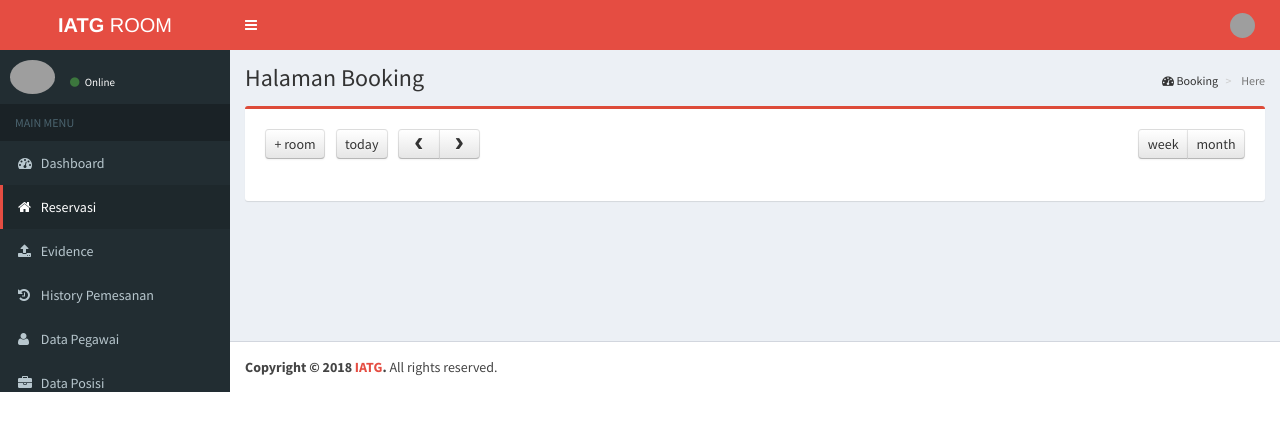
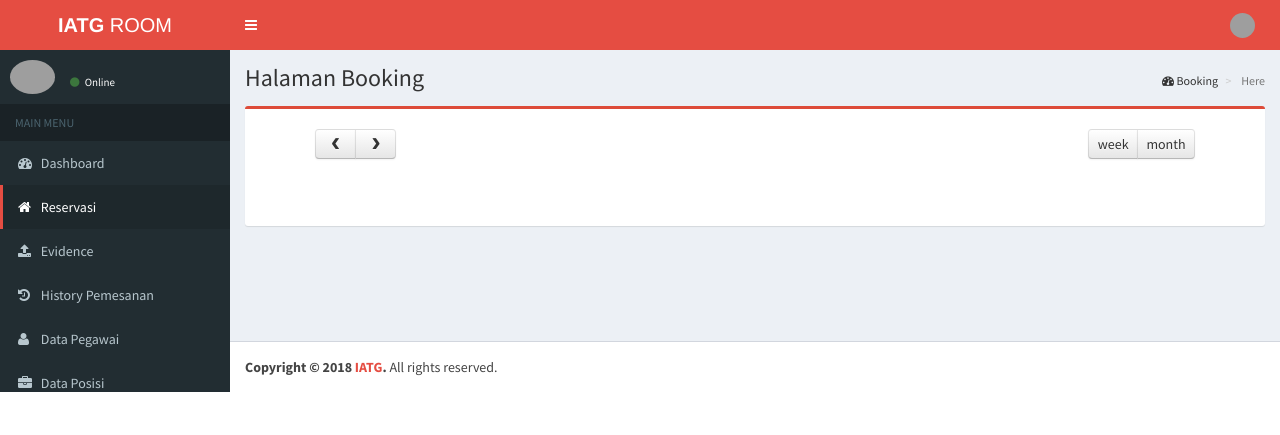
Before and after one commit to teguhdwiwidodo/iatgroom, a CodeIgniter app: page /Booking in a window 1280 px wide. Shown: the top 435 px of the page. Run offline with CodeIgniter, Linux system fonts and the light colour scheme; a user stored in the database is signed in; some libraries are stand-ins or nearby versions; grey boxes are pictures that could not be loaded.

Commit message:
updatecalendar

```diff
--- a/application/views/_layout/_css.php
+++ b/application/views/_layout/_css.php
@@ -3,6 +3,7 @@
 <link rel="stylesheet" href="<?php echo base_url(); ?>assets/eksternal/ionicons.min.css">
 <link rel="stylesheet" href="<?php echo base_url(); ?>assets/dist/css/AdminLTE.min.css">
 <link rel="stylesheet" href="<?php echo base_url(); ?>assets/dist/css/skins/skin-blue.min.css">
+<link rel="stylesheet" href="<?php echo base_url(); ?>assets/dist/css/Calendar.css">
 <link rel="stylesheet" href="<?php echo base_url(); ?>assets/plugins/select2/select2.min.css">
 <link rel="stylesheet" href="<?php echo base_url(); ?>assets/plugins/iCheck/all.css">
 <link rel="stylesheet" href="<?php echo base_url(); ?>assets/plugins/datatables/dataTables.bootstrap.css">
--- a/application/views/ruangan/booking.php
+++ b/application/views/ruangan/booking.php
@@ -13,33 +13,22 @@
 
 			  $('#calendar').fullCalendar({
 			    // put your options and callbacks here
+			    height: 400,
 				 now: '2018-05-31',
 				 selectable: true,
 				 schedulerLicenseKey: 'GPL-My-Project-Is-Open-Source',
 			      editable: true,
 			      aspectRatio: 1.8,
-      scrollTime: '00:00',
+			      scrollTime: '06:00',
+			      minTime: "05:00:00",
+   				  maxTime: "24:00:00",
 
 			      header: {
-        left: 'promptResource today prev,next',
+			        left: 'prev,next',
 			        center: 'title',
 			        right: 'timelineDay,timelineThreeDays,agendaWeek,month'
 			      },
-      customButtons: {
-        promptResource: {
-          text: '+ room',
-          click: function() {
-            var title = prompt('Room name');
-            if (title) {
-              $('#calendar').fullCalendar(
-                'addResource',
-                { title: title },
-                true // scroll to the new resource?
-              );
-            }
-          }
-        }
-      },
+
 			      defaultView: 'timelineDay',
 			      views: {
 			        timelineThreeDays: {
@@ -48,28 +37,20 @@
 			        }
 			      },
 			      resourceLabelText: 'Rooms',
-      resourceRender: function(resource, cellEls) {
-        cellEls.on('click', function() {
-          if (confirm('Are you sure you want to delete ' + resource.title + '?')) {
-            $('#calendar').fullCalendar('removeResource', resource);
-          }
-        });
-      },
+
 			      resources: [
-        { id: 'a', title: 'Auditorium A' },
-        { id: 'b', title: 'Auditorium B', eventColor: 'green' },
-        { id: 'c', title: 'Auditorium C', eventColor: 'orange' },
-        /*{ id: 'd', title: 'Auditorium D', children: [
-          { id: 'd1', title: 'Room D1' },
-          { id: 'd2', title: 'Room D2' }
-        ] },*/
-        { id: 'e', title: 'Auditorium E' },
-        { id: 'f', title: 'Auditorium F', eventColor: 'red' },
-        { id: 'g', title: 'Auditorium G' }
+			        { id: 'a', title: 'Galang' },
+			        { id: 'b', title: 'Flores', eventColor: 'green' },
+			        { id: 'c', title: 'Natuna', eventColor: 'orange' },
+			        { id: 'e', title: 'Papua' },
+			        { id: 'f', title: 'Manggas', eventColor: 'red' },
+			        { id: 'g', title: 'Rote' },
+			        { id: 'h', title: 'Room Last' }
+
 			      ],
 			      events: [
 			        { id: '1', resourceId: 'b', start: '2018-05-31T02:00:00', end: '2018-05-31T31:00:00', title: 'event 1' },
-        { id: '2', resourceId: 'c', start: '2018-05-31T05:00:00', end: '2018-05-31T22:00:00', title: 'event 2' },
+			        { id: '2', resourceId: 'c', start: '2018-05-31T05:00:00', end: '2018-05-31T07:30:00', title: 'event 2' },
 			        { id: '3', resourceId: 'd', start: '2018-05-06', end: '2018-04-08', title: 'event 3' },
 			        { id: '4', resourceId: 'e', start: '2018-05-31T03:00:00', end: '2018-05-31T08:00:00', title: 'event 4' },
 			        { id: '5', resourceId: 'f', start: '2018-05-31T00:30:00', end: '2018-05-31T02:30:00', title: 'event 5' }
@@ -81,9 +62,6 @@
 
 			    });
 
-
-
-
 			});
         </script>
 
--- /dev/null
+++ b/assets/dist/css/Calendar.css
@@ -0,0 +1,13 @@
+ #calendar {
+    max-width: 90%;
+    margin-left: 5%;
+    margin-bottom: 2.5%;
+  }
+  .fc-resource-area td {
+    cursor: pointer;
+  }
+
+ .fc-content {
+ 	height: 2rem;
+
+ }
```
Lines whose indentation alone changed are shown as unchanged.
